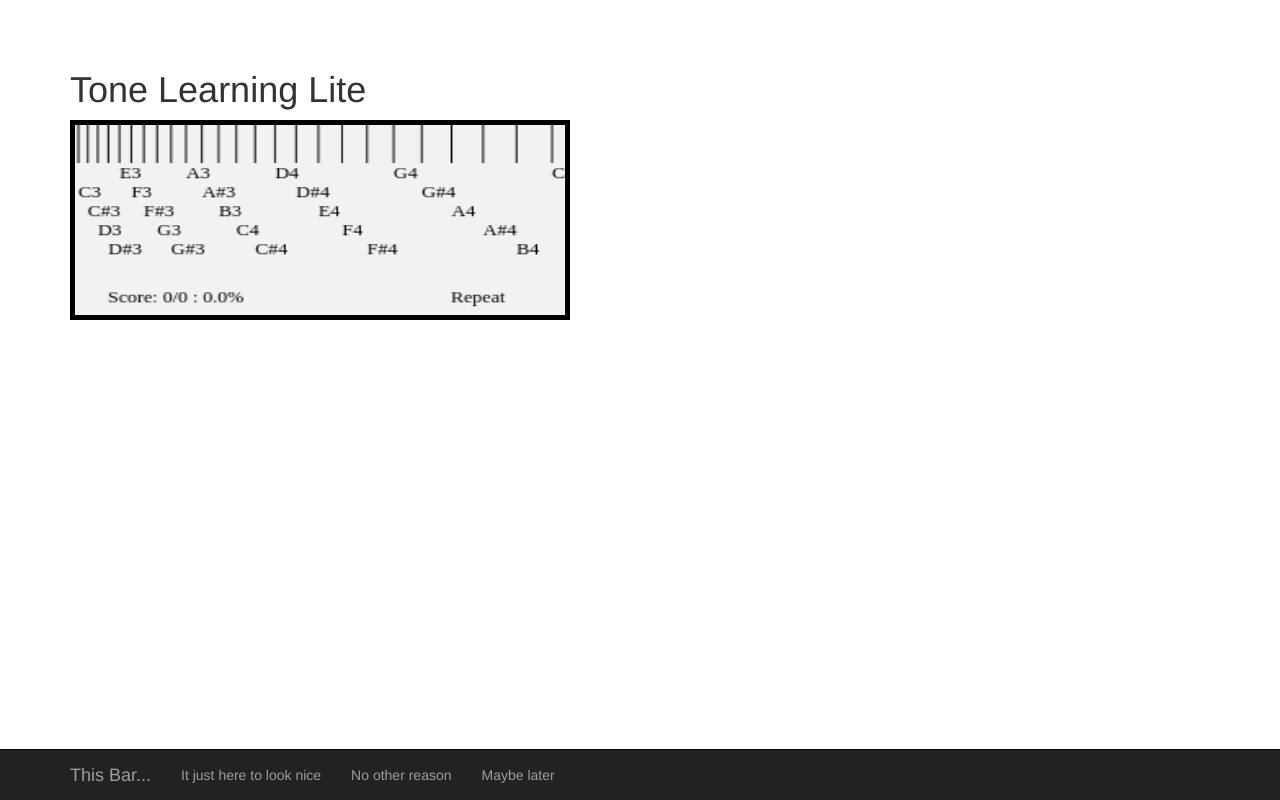
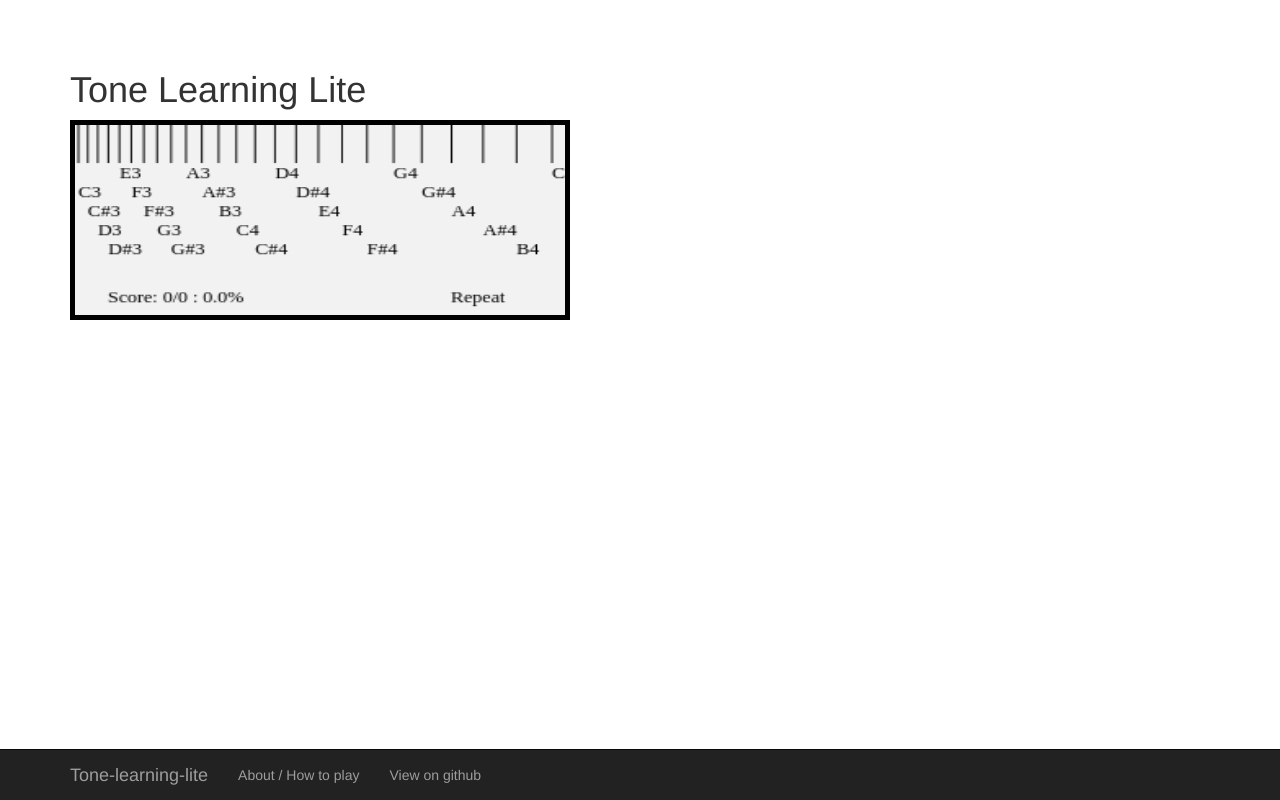
Before and after one commit to TristanTrim/tone-learning-lite, a plain HTML site: page index.html in a window 1280 px wide. Drawn offline with Linux system fonts and the light colour scheme.

Commit message:
About page. It's not great, but it exists.

```diff
--- a/index.html
+++ b/index.html
@@ -44,19 +44,16 @@
                     <span class="icon-bar"></span>
                     <span class="icon-bar"></span>
                 </button>
-                <a class="navbar-brand" href="#">This Bar...</a>
+                <a class="navbar-brand" href="index.html">Tone-learning-lite</a>
             </div>
             <!-- Collect the nav links, forms, and other content for toggling -->
             <div class="collapse navbar-collapse" id="bs-example-navbar-collapse-1">
                 <ul class="nav navbar-nav">
                     <li>
-                        <a href="#">It just here to look nice</a>
+                        <a href="about.html">About / How to play</a>
                     </li>
                     <li>
-                        <a href="#">No other reason</a>
-                    </li>
-                    <li>
-                        <a href="#">Maybe later</a>
+                        <a href="https://github.com/TristanTrim/tone-learning-lite">View on github</a>
                     </li>
                 </ul>
             </div>
```
Also changed, not shown: 1 other file.
